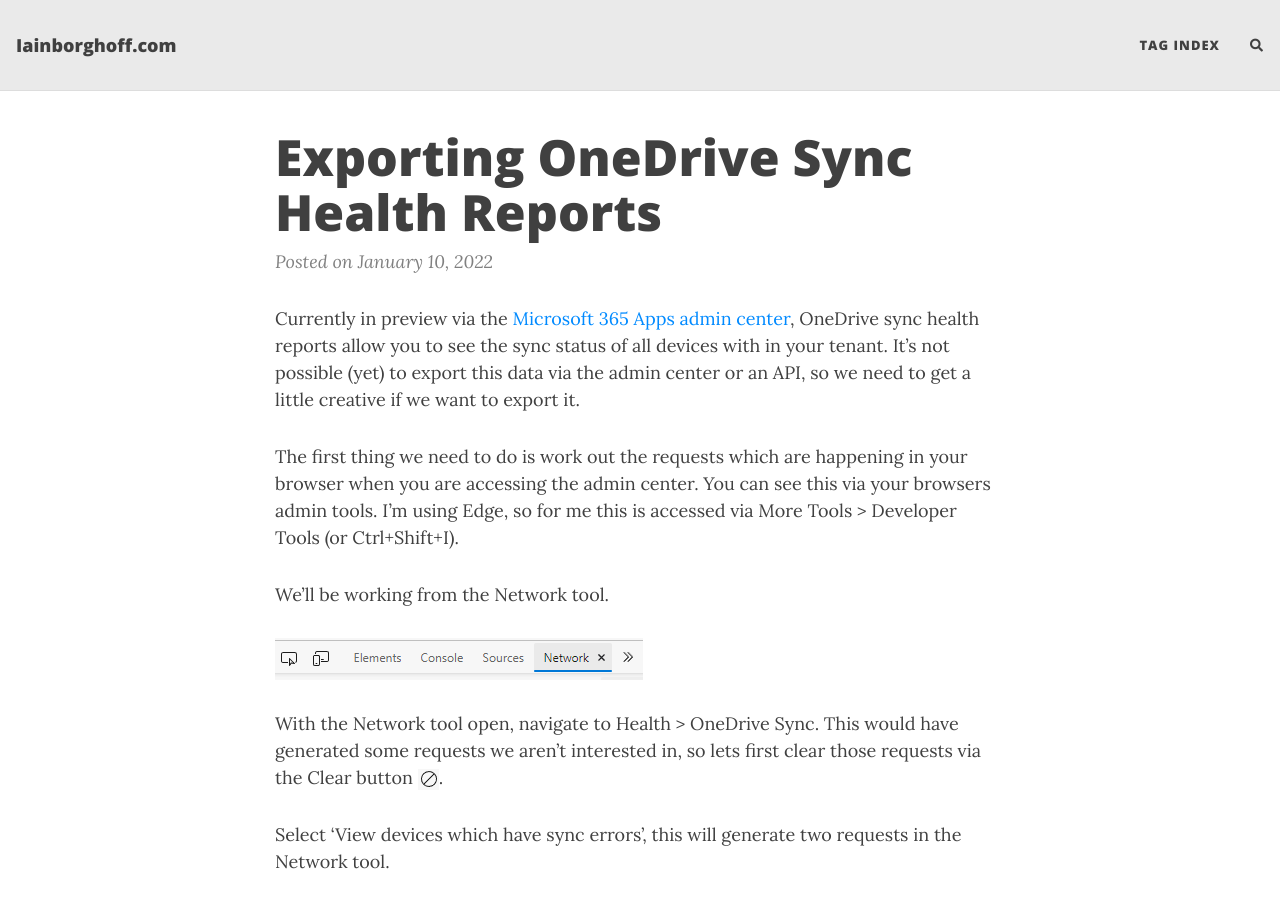
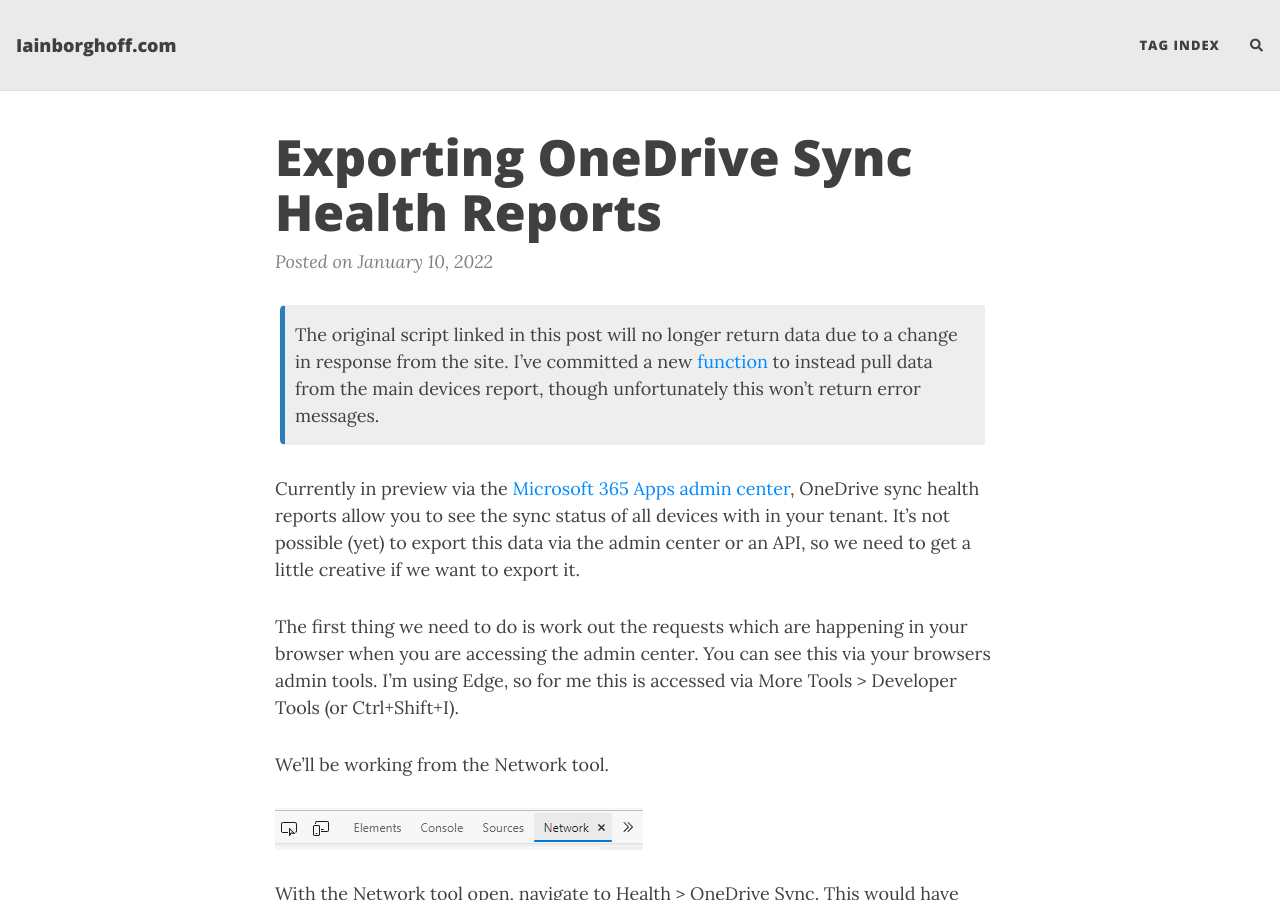
Before and after one commit to iborghoff/iainborghoff-com, a Jekyll site: the page built from _posts/2022-01-10-exporting-onedrive-sync-health-reports.markdown, in a window 1280 px wide and 900 px high. Built offline with Jekyll 4.4.1, drawn with Linux system fonts in a browser that asks for light colours; nearby versions of some CDN libraries; comment, search, counter and statistics services are not loaded.

Commit message:
Added note about function

```diff
--- a/_posts/2022-01-10-exporting-onedrive-sync-health-reports.markdown
+++ b/_posts/2022-01-10-exporting-onedrive-sync-health-reports.markdown
@@ -6,6 +6,9 @@ tags:
   - OneDrive
   - PowerShell
 ---
+{: .box-note}
+The original script linked in this post will no longer return data due to a change in response from the site. I've committed a new [function](https://github.com/iborghoff/EndpointManagement/blob/main/OneDrive/Get-OneDriveSyncReport.ps1) to instead pull data from the main devices report, though unfortunately this won't return error messages.
+
 Currently in preview via the [Microsoft 365 Apps admin center](https://config.office.com/officeSettings/onedrive), OneDrive sync health reports allow you to see the sync status of all devices with in your tenant.
 It's not possible (yet) to export this data via the admin center or an API, so we need to get a little creative if we want to export it.
 
```
